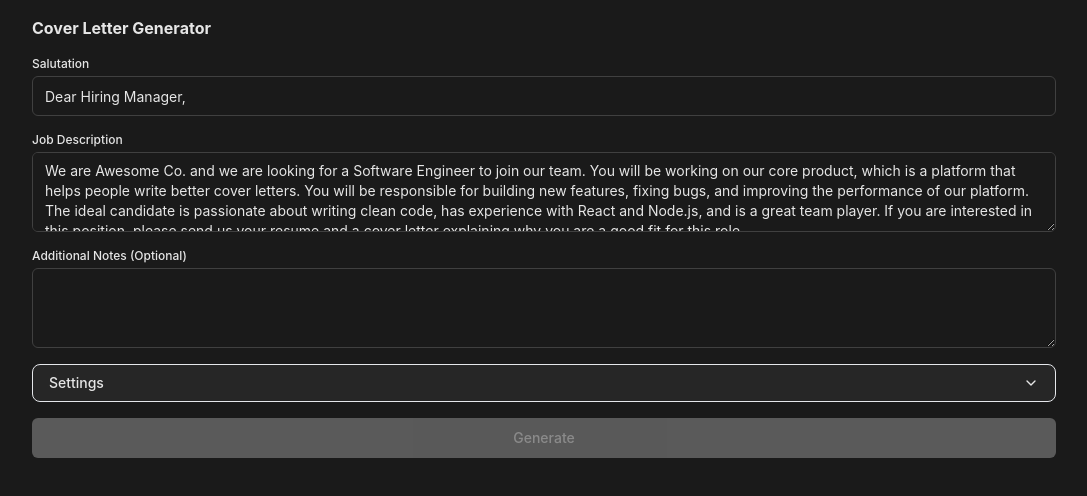
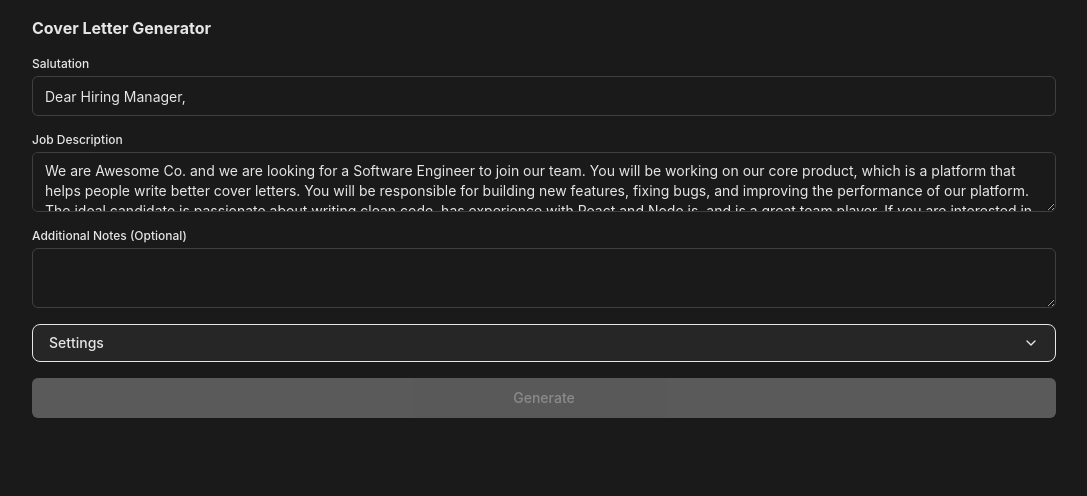
Before and after one commit to josef5/cover-letter-generator, a React (Vite) app: page / in a window 1280 px wide. Shown: the top 496 px of the page, without its empty margins (96-1183 px from the left). Built offline with nearby package versions, Linux system fonts and the light colour scheme.

Commit message:
style: reduce min height of textarea
from 80px to 60px

```diff
--- a/src/renderer/components/ui/textarea.tsx
+++ b/src/renderer/components/ui/textarea.tsx
@@ -9,8 +9,8 @@ const Textarea = React.forwardRef<
   return (
     <textarea
       className={cn(
-        "flex min-h-[80px] w-full rounded-md border border-input bg-background px-3 py-2 text-base ring-offset-background placeholder:text-muted-foreground focus-visible:outline-none focus-visible:ring-2 focus-visible:ring-ring focus-visible:ring-offset-2 disabled:cursor-not-allowed disabled:opacity-50 md:text-sm",
-        className
+        "border-input bg-background ring-offset-background placeholder:text-muted-foreground focus-visible:ring-ring flex min-h-[60px] w-full rounded-md border px-3 py-2 text-base focus-visible:outline-none focus-visible:ring-2 focus-visible:ring-offset-2 disabled:cursor-not-allowed disabled:opacity-50 md:text-sm",
+        className,
       )}
       ref={ref}
       {...props}
```
